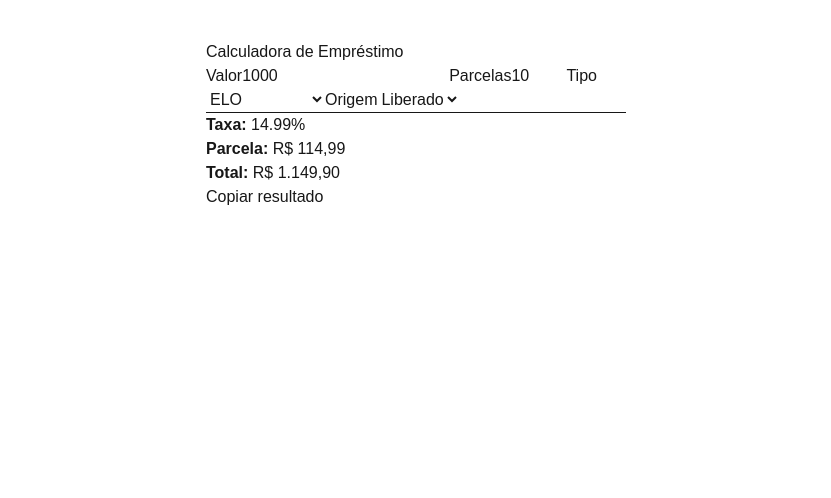
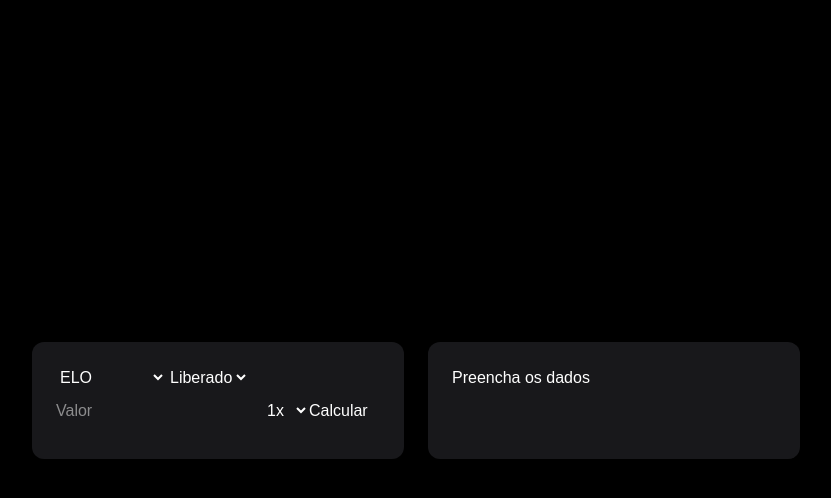
Before and after one commit to joseanttonnii/calculadora-emprestimo2, a Next.js app: page / in a window 1280 px wide. Shown: the top 498 px of the page, without its empty margins (224-1055 px from the left). Built offline with nearby package versions, Linux system fonts and the light colour scheme.

Commit message:
Update page.tsx

```diff
--- a/app/page.tsx
+++ b/app/page.tsx
@@ -2,178 +2,170 @@
 
 import { useState } from "react";
 
-// Formatação BR
+// Formata números em R$
 const formatar = (v: number) =>
   new Intl.NumberFormat("pt-BR", {
     minimumFractionDigits: 2,
     maximumFractionDigits: 2,
   }).format(v);
 
-// Tabelas de taxas
+// Taxas
 const taxas = {
   tipo1: {
     liberado: {
-      0: 5,
-      1: 8,
-      2: 9,
-      3: 10,
-      4: 10.5,
-      5: 11.5,
-      6: 12.5,
-      7: 13,
-      8: 14,
-      9: 14.5,
-      10: 14.99,
-      11: 15.75,
-      12: 15.99,
-      13: 18,
-      14: 19,
-      15: 20.5,
-      16: 20.99,
-      17: 21.99,
-      18: 22.99,
-      19: 24.99,
-      20: 26.99,
-      21: 28.99,
+      0: 5, 1: 8, 2: 9, 3: 10, 4: 10.5, 5: 11.5, 6: 12.5, 7: 13,
+      8: 14, 9: 14.5, 10: 14.99, 11: 15.75, 12: 15.99, 13: 18,
+      14: 19, 15: 20.5, 16: 20.99, 17: 21.99, 18: 22.99,
+      19: 24.99, 20: 26.99, 21: 28.99,
     },
     limite: {
-      0: 4.76,
-      1: 7.41,
-      2: 8.26,
-      3: 9.09,
-      4: 9.5,
-      5: 10.31,
-      6: 11.11,
-      7: 11.5,
-      8: 12.28,
-      9: 12.66,
-      10: 13.04,
-      11: 13.61,
-      12: 13.78,
-      13: 15.25,
-      14: 15.97,
-      15: 17.01,
-      16: 17.36,
-      17: 18.03,
-      18: 18.7,
-      19: 19.99,
-      20: 21.26,
-      21: 22.47,
+      0: 4.76, 1: 7.41, 2: 8.26, 3: 9.09, 4: 9.5, 5: 10.31,
+      6: 11.11, 7: 11.5, 8: 12.28, 9: 12.66, 10: 13.04,
+      11: 13.61, 12: 13.78, 13: 15.25, 14: 15.97,
+      15: 17.01, 16: 17.36, 17: 18.03, 18: 18.7,
+      19: 19.99, 20: 21.26, 21: 22.47,
     },
   },
-
   tipo2: {
     liberado: {
-      0: 4,
-      1: 7.5,
-      2: 8.25,
-      3: 8.75,
-      4: 9.5,
-      5: 9.99,
-      6: 10.75,
-      7: 11.25,
-      8: 11.75,
-      9: 11.95,
-      10: 11.99,
-      11: 13.75,
-      12: 13.99,
-      13: 16.5,
-      14: 17,
-      15: 17.49,
-      16: 18,
-      17: 19,
-      18: 19.99,
-      19: 22,
-      20: 24,
-      21: 24.99,
+      0: 4, 1: 7.5, 2: 8.25, 3: 8.75, 4: 9.5, 5: 9.99,
+      6: 10.75, 7: 11.25, 8: 11.75, 9: 11.95,
+      10: 11.99, 11: 13.75, 12: 13.99, 13: 16.5,
+      14: 17, 15: 17.49, 16: 18, 17: 19,
+      18: 19.99, 19: 22, 20: 24, 21: 24.99,
     },
     limite: {
-      0: 3.85,
-      1: 6.98,
-      2: 7.62,
-      3: 8.05,
-      4: 8.68,
-      5: 9.08,
-      6: 9.71,
-      7: 10.11,
-      8: 10.45,
-      9: 10.67,
-      10: 10.71,
-      11: 12.09,
-      12: 12.27,
-      13: 14.16,
-      14: 14.53,
-      15: 14.89,
-      16: 15.25,
-      17: 15.97,
-      18: 16.66,
-      19: 18.03,
-      20: 19.35,
+      0: 3.85, 1: 6.98, 2: 7.62, 3: 8.05, 4: 8.68,
+      5: 9.08, 6: 9.71, 7: 10.11, 8: 10.45,
+      9: 10.67, 10: 10.71, 11: 12.09, 12: 12.27,
+      13: 14.16, 14: 14.53, 15: 14.89, 16: 15.25,
+      17: 15.97, 18: 16.66, 19: 18.03, 20: 19.35,
       21: 19.99,
     },
   },
 } as const;
 
+type Tipo = keyof typeof taxas;
+type Opcao = "liberado" | "limite";
+
+interface Resultado {
+  valorLiberado: number;
+  totalPagar: number;
+  parcela: number | null;
+}
+
+// Cálculo
+function calcular(
+  tipo: Tipo,
+  opcao: Opcao,
+  valor: number,
+  parcelas: number
+): Resultado {
+  const taxa = taxas[tipo][opcao][parcelas] / 100;
+
+  const totalPagar =
+    opcao === "liberado" ? valor + valor * taxa : valor;
+
+  const valorLiberado =
+    opcao === "liberado" ? valor : valor - valor * taxa;
+
+  const parcela = parcelas > 0 ? totalPagar / parcelas : null;
+
+  return { valorLiberado, totalPagar, parcela };
+}
+
+// Copiar compatível com celular
+function copiarTexto(texto: string) {
+  const textarea = document.createElement("textarea");
+  textarea.value = texto;
+  textarea.style.position = "fixed";
+  textarea.style.opacity = "0";
+  document.body.appendChild(textarea);
+  textarea.focus();
+  textarea.select();
+  document.execCommand("copy");
+  document.body.removeChild(textarea);
+  alert("Resultado copiado!");
+}
+
 export default function Calculadora() {
-  const [valor, setValor] = useState(1000);
-  const [parcelas, setParcelas] = useState(10);
-  const [tipo, setTipo] = useState<"tipo1" | "tipo2">("tipo1");
-  const [origem, setOrigem] = useState<"liberado" | "limite">("liberado");
-  const [copiado, setCopiado] = useState(false);
+  const [tipo, setTipo] = useState<Tipo>("tipo1");
+  const [opcao, setOpcao] = useState<Opcao>("liberado");
+  const [valor, setValor] = useState("");
+  const [parcelas, setParcelas] = useState(1);
+  const [res, setRes] = useState<Resultado | null>(null);
 
-  const taxa = taxas[tipo][origem][parcelas] ?? 0;
-  const total = valor * (1 + taxa / 100);
-  const parcelaValor = parcelas > 0 ? total / parcelas : total;
+  const tipoCartao = tipo === "tipo1" ? "ELO" : "VISA/Master";
 
-  const bandeira = tipo === "tipo1" ? "ELO" : "VISA/Master";
+  const handleCalcular = () => {
+    const v = Number(valor);
+    if (!v || v <= 0) {
+      alert("Digite um valor válido");
+      return;
+    }
+    setRes(calcular(tipo, opcao, v, parcelas));
+  };
 
-  const texto = `
+  const handleCopiar = () => {
+    if (!res) return;
+
+    const texto = `
 =====AlexandreCred=====
 
-Cartão: ${bandeira}
-Valor Liberado: R$ ${formatar(valor)}
+Cartão: ${tipoCartao}
+Valor Liberado: R$ ${formatar(res.valorLiberado)}
 Prazo: ${parcelas}x
-Parcela: R$ ${formatar(parcelaValor)}
-Total a pagar: R$ ${formatar(total)}
-`;
+Parcela: R$ ${res.parcela ? formatar(res.parcela) : "-"}
+Total a pagar: R$ ${formatar(res.totalPagar)}
+    `.trim();
 
-  function copiar() {
-    navigator.clipboard.writeText(texto.trim());
-    setCopiado(true);
-    setTimeout(() => setCopiado(false), 2000);
-  }
+    copiarTexto(texto);
+  };
 
   return (
-    <main style={{ maxWidth: 420, margin: "40px auto", fontFamily: "sans-serif" }}>
-      <h1>Calculadora de Empréstimo</h1>
+    <div className="min-h-screen bg-black text-white flex items-center justify-center p-6">
+      <div className="max-w-3xl w-full grid md:grid-cols-2 gap-6">
+        <div className="bg-zinc-900 p-6 rounded-xl space-y-3">
+          <select value={tipo} onChange={e => setTipo(e.target.value as Tipo)}>
+            <option value="tipo1">ELO</option>
+            <option value="tipo2">VISA/Master</option>
+          </select>
 
-      <label>Valor</label>
-      <input type="number" value={valor} onChange={(e) => setValor(+e.target.value)} />
+          <select value={opcao} onChange={e => setOpcao(e.target.value as Opcao)}>
+            <option value="liberado">Liberado</option>
+            <option value="limite">Limite</option>
+          </select>
 
-      <label>Parcelas</label>
-      <input type="number" min={0} max={21} value={parcelas} onChange={(e) => setParcelas(+e.target.value)} />
+          <input
+            type="number"
+            placeholder="Valor"
+            value={valor}
+            onChange={e => setValor(e.target.value)}
+          />
 
-      <label>Tipo</label>
-      <select value={tipo} onChange={(e) => setTipo(e.target.value as any)}>
-        <option value="tipo1">ELO</option>
-        <option value="tipo2">VISA / Master</option>
-      </select>
+          <select value={parcelas} onChange={e => setParcelas(Number(e.target.value))}>
+            {Array.from({ length: 22 }).map((_, i) => (
+              <option key={i} value={i}>{i}x</option>
+            ))}
+          </select>
 
-      <label>Origem</label>
-      <select value={origem} onChange={(e) => setOrigem(e.target.value as any)}>
-        <option value="liberado">Liberado</option>
-        <option value="limite">Limite</option>
-      </select>
+          <button onClick={handleCalcular}>Calcular</button>
+        </div>
 
-      <hr />
-
-      <p><strong>Taxa:</strong> {taxa}%</p>
-      <p><strong>Parcela:</strong> R$ {formatar(parcelaValor)}</p>
-      <p><strong>Total:</strong> R$ {formatar(total)}</p>
-
-      <button onClick={copiar}>
-        {copiado ? "Copiado ✅" : "Copiar resultado"}
-      </button>
-    </main>
+        <div className="bg-zinc-900 p-6 rounded-xl">
+          {res ? (
+            <>
+              <p>Cartão: {tipoCartao}</p>
+              <p>Valor Liberado: R$ {formatar(res.valorLiberado)}</p>
+              <p>Parcela: R$ {res.parcela ? formatar(res.parcela) : "-"}</p>
+              <p>Total: R$ {formatar(res.totalPagar)}</p>
+              <button onClick={handleCopiar}>Copiar Resultado</button>
+            </>
+          ) : (
+            <p>Preencha os dados</p>
+          )}
+        </div>
+      </div>
+    </div>
   );
 }
```
